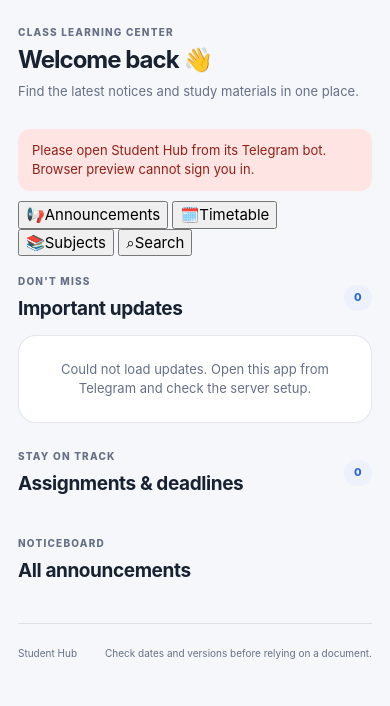
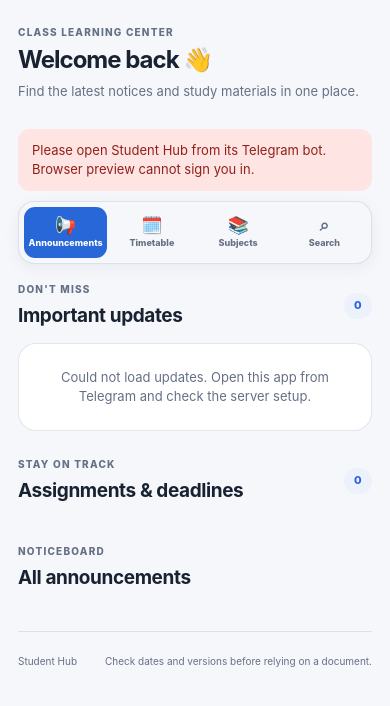
Before and after one commit to kapler90g-lab/student-hub-s3, a website: page public/index.html in a window 390 px wide. Shown: the part 78-784 px from the top of the page. Drawn offline with Linux system fonts and the light colour scheme; a script that the page names is missing.

Commit message:
Style responsive main tabs and unlimited subject grid

```diff
--- a/public/styles.css
+++ b/public/styles.css
@@ -166,3 +166,19 @@
   .timetable-table tbody th { min-width: 100px; }
   .timetable-toolbar button { flex: 1 1 120px; }
 }
+
+
+/* Main app tabs */
+.main-tabs { display: grid; grid-template-columns: repeat(4, minmax(0, 1fr)); gap: 6px; padding: 7px; margin: 12px 0 18px; position: sticky; top: 0; z-index: 5; border: 1px solid var(--line); border-radius: 16px; background: var(--bg); box-shadow: 0 4px 16px rgba(20,30,50,.06); }
+.main-tab { display: flex; flex-direction: column; align-items: center; justify-content: center; gap: 4px; min-width: 0; min-height: 54px; padding: 7px 3px; border: 0; border-radius: 11px; background: transparent; color: var(--muted); font-size: 10px; font-weight: 800; line-height: 1.15; }
+.main-tab > span:first-child { font-size: 18px; line-height: 1; }
+.main-tab.active { background: var(--accent); color: var(--accent-text); }
+[data-tab-panel] { scroll-margin-top: 92px; }
+.subject-grid { grid-template-columns: repeat(auto-fill, minmax(min(100%, 210px), 1fr)); grid-auto-rows: auto; align-items: stretch; }
+#subject-list { max-height: none; height: auto; overflow: visible; }
+@media (max-width: 420px) {
+  .main-tabs { gap: 3px; padding: 5px; margin: 9px 0 14px; }
+  .main-tab { font-size: 9px; min-height: 51px; padding-left: 1px; padding-right: 1px; }
+  .main-tab > span:first-child { font-size: 17px; }
+  .subject-grid { grid-template-columns: repeat(2, minmax(0, 1fr)); gap: 8px; }
+}
```
